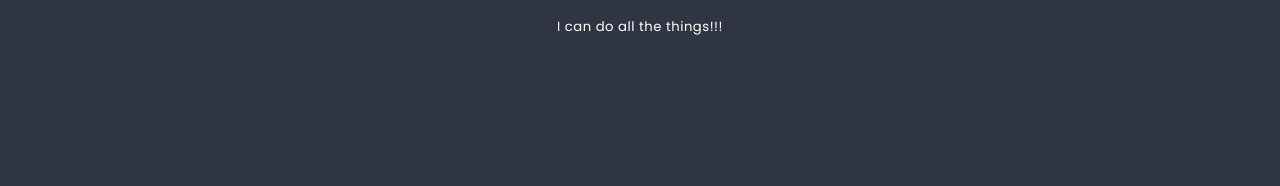
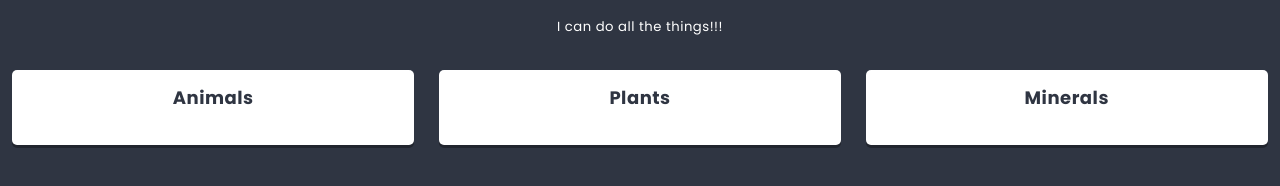
Before and after one commit to MarcinSkowronek27/react-lessons, a React app: page / in a window 1280 px wide. Shown: the part 362-548 px from the top of the page. Built offline with nearby package versions, Linux system fonts and the light colour scheme.

Commit message:
Done usage of props!

```diff
--- /dev/null
+++ b/src/components/Column/Column.js
@@ -0,0 +1,19 @@
+import React from 'react';
+import styles from './Column.scss';
+import PropTypes from 'prop-types';
+
+class Column extends React.Component {
+    static propTypes = {
+        titleCol: PropTypes.node,
+    }
+
+    render() {
+        return (
+            <section className={styles.component}>
+                <h3 className={styles.title}>{this.props.titleCol}</h3>
+            </section>
+        )
+    }
+}
+
+export default Column;
--- a/src/components/List/List.js
+++ b/src/components/List/List.js
@@ -1,6 +1,7 @@
 import React from 'react';
 import styles from './List.scss';
 import Hero from '../Hero/Hero';
+import Column from '../Column/Column';
 import PropTypes from 'prop-types';
 
 class List extends React.Component {
@@ -21,6 +22,11 @@ class List extends React.Component {
         <div className={styles.description}>
           {this.props.children}
         </div>
+        <div className={styles.columns}>
+          <Column titleCol={'Animals'}/>
+          <Column titleCol={'Plants'}/>
+          <Column titleCol={'Minerals'}/>
+        </div>
       </section>
     )
   }
```
